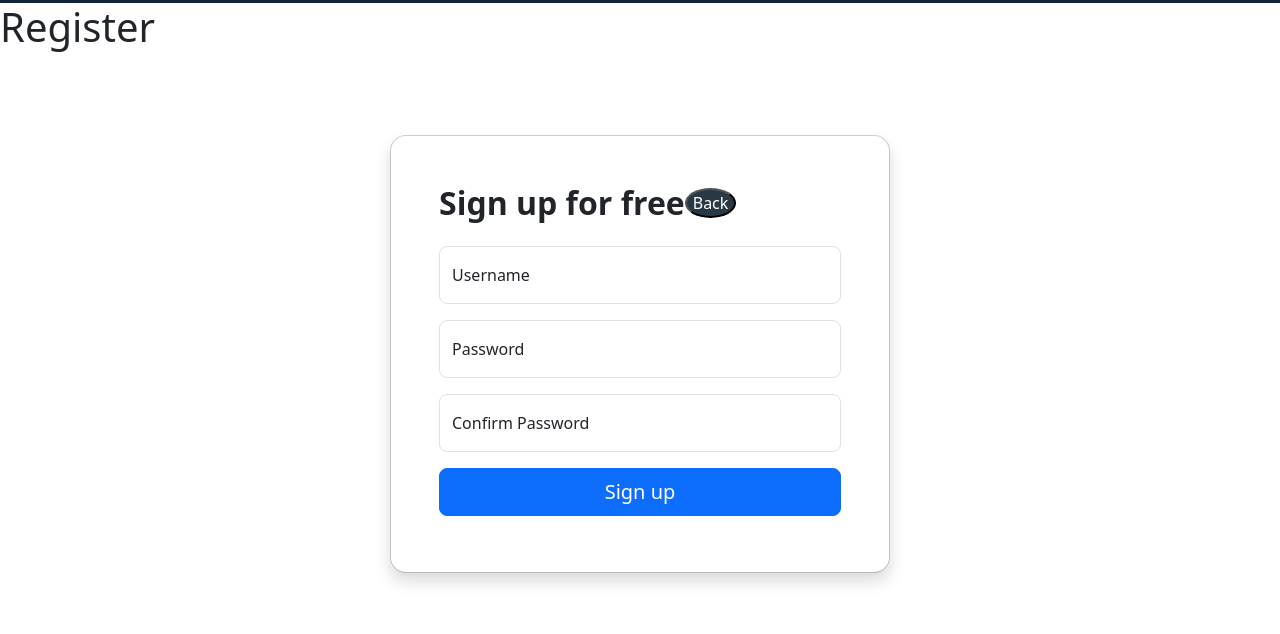
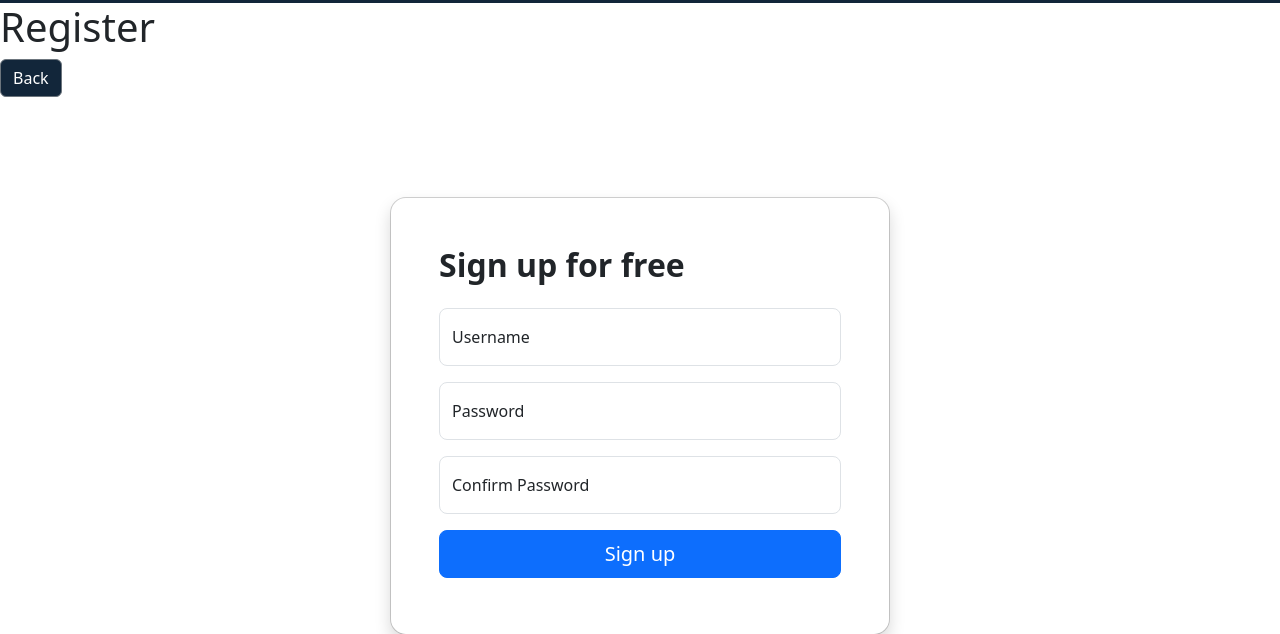
Before and after one commit to bsearight/PersonalizedCatalog, a Flask app: page /register in a window 1280 px wide. Shown: the part 90-724 px from the top of the page. Before the commit the page ends 674 px from the top, so only its background shows below. Run offline with Flask 3, Linux system fonts and the light colour scheme; some libraries are stand-ins or nearby versions.

Commit message:
Updated back buttons with bootstrap

```diff
--- a/templates/register.html
+++ b/templates/register.html
@@ -5,12 +5,12 @@
 <link href="../assets/dist/css/bootstrap.min.css" rel="stylesheet">
 <h1>Register</h1>
 
+<button onclick="history.back()" style = "background-color: #12263A" class="btn btn-secondary mb-4">Back</button>
 <div class="modal modal-signin position-static d-block py-5" tabindex="-1" role="dialog" id="modalSignin">
   <div class="modal-dialog" role="document">
     <div class="modal-content rounded-4 shadow">
       <div class="modal-header p-5 pb-4 border-bottom-0">
         <h2 class="fw-bold mb-0">Sign up for free</h2>
-        <button onclick="history.back()" class = "previous round">Back</button>
       </div>
 
       <div class="modal-body p-5 pt-0">
--- a/templates/search_results.html
+++ b/templates/search_results.html
@@ -1,6 +1,7 @@
 {% extends "projects.html" %}
 {% block title %}Search Results{% endblock %}
 {% block content %}
+<button onclick="history.back()" style = "background-color: #12263A" class="btn btn-secondary mb-4">Back</button>
 {% if results %}
     <h1>Search Results</h1>
     <hr>
--- a/templates/view_item.html
+++ b/templates/view_item.html
@@ -1,7 +1,7 @@
 {% extends "projects.html" %}
 {% block title %}{{ item_details.name }}{% endblock %}
 {% block content %}
-<button onclick="history.back()" class="previous round">Back</button>
+<button onclick="history.back()" style = "background-color: #12263A" class="btn btn-secondary mb-4">Back</button>
 <button onclick="window.location.href='/edit_item/{{ item_details.id }}'" type="button" class="btn btn-sm">Edit Item</button>
 <button onclick="confirmDelete()" type="button" class="btn btn-sm">Delete</button>
 <script>
--- a/templates/view_project.html
+++ b/templates/view_project.html
@@ -1,7 +1,7 @@
 {% extends "projects.html" %}
 {% block title %}{{ project_details.name }}{% endblock %}
 {% block content %}
-<button onclick="history.back()" class = "previous round">Back</button>
+<button onclick="history.back()" style = "background-color: #12263A" class="btn btn-secondary mb-4">Back</button>
 <button onclick="window.location.href='/edit_project/{{ project_details.id }}'" type="button" class="btn btn-sm">Edit Project</button>
 <button onclick="confirmDelete()" type="button" class="btn btn-sm">Delete</button>
 <script>
```
